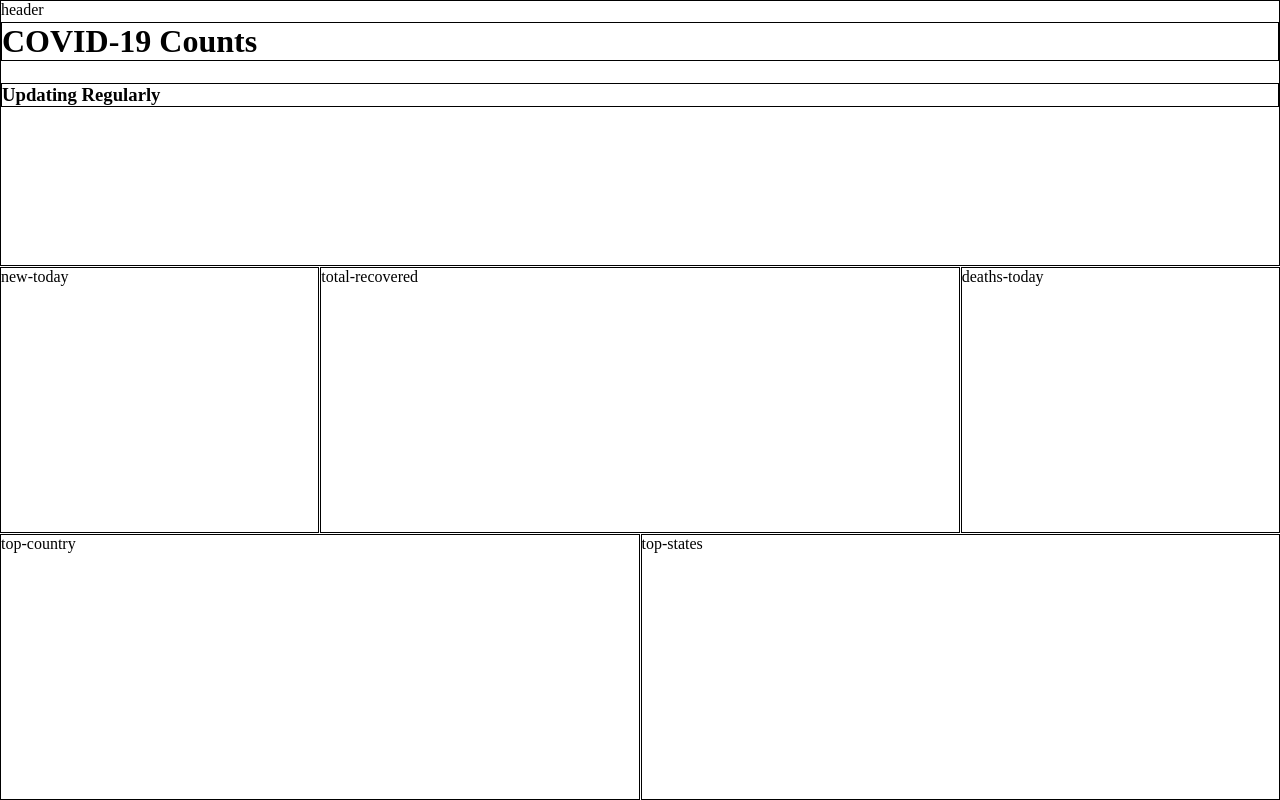
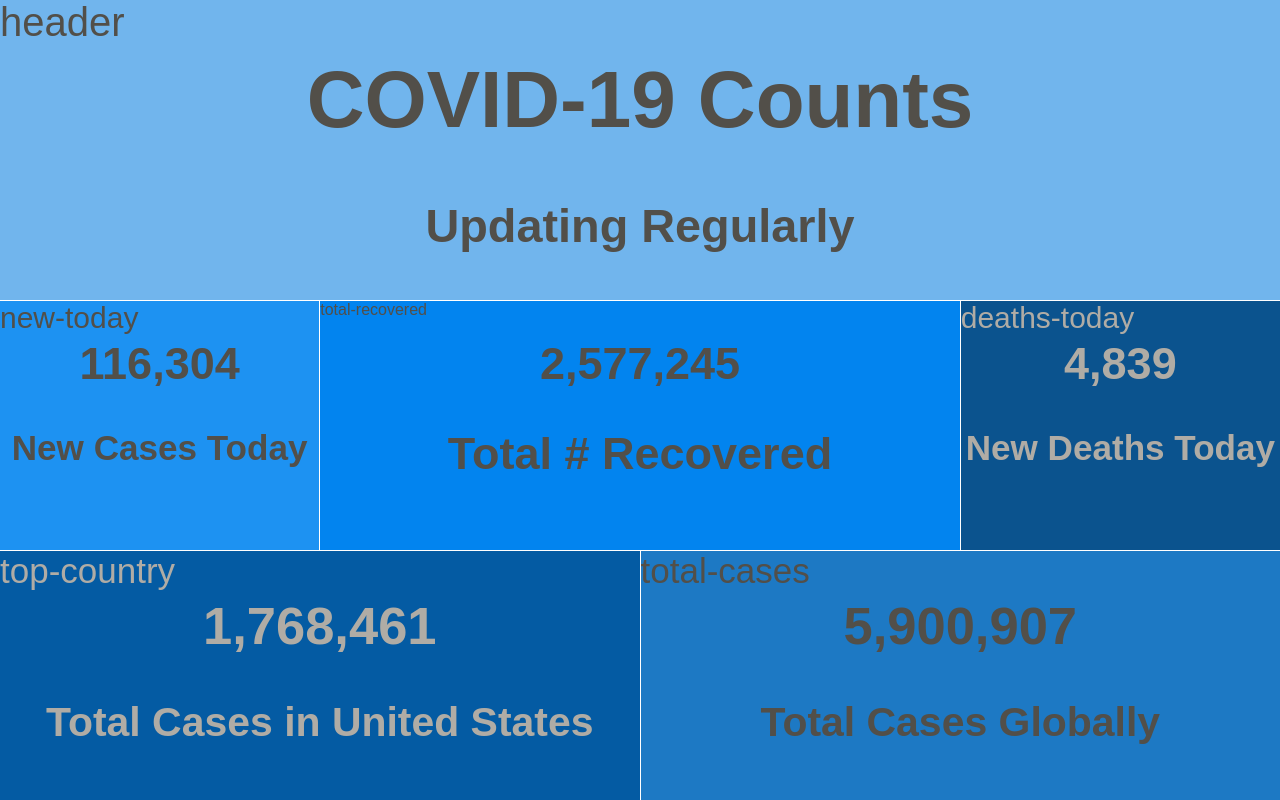
Before and after one commit to mmegala/cs130-coursework, a plain HTML site: page project1/index.html in a window 1280 px wide. Drawn offline with Linux system fonts and the light colour scheme; no server answers; a web font is replaced by a local one.

Commit message:
updating project

```diff
--- a/project1/index.html
+++ b/project1/index.html
@@ -9,19 +9,44 @@
   aesthetically pleasing version of the current coronavirus counts." content="The HTML5 Herald">
   <meta name="author" content="SitePoint">
   <link rel="stylesheet" href="styles.css">
-
+  <style>
+    @import url('https://fonts.googleapis.com/css2?family=Muli:ital@0;1&display=swap');
+    </style
 </head>
 <body id="container">
   <div class="grid-container">
-    <div class="total-recovered"></div>
+
+    <section class="total-recovered">
+      <h2>2,577,245</h2>
+      <h2>Total # Recovered</h2>
+    </section>
+
     <div class="header">
       <h1>COVID-19 Counts</h1>
       <h3>Updating Regularly</h3>
     </div>
-    <div class="new-today"></div>
-    <div class="deaths-today"></div>
-    <div class="top-country"></div>
-    <div class="top-states"></div>
+
+    <section class="new-today">
+      <h2>116,304</h2>
+      <h3>New Cases Today</h3>
+    </section>
+
+    <section class = "deaths-today">
+      <h2>4,839</h2>
+      <h3>New Deaths Today</h3>
+    </section>
+
+    <section class="top-country">
+      <h2>1,768,461</h2>
+      <h3>Total Cases in United States</h3>
+    </section>
+
+    <section class = "total-cases">
+      <h2>5,900,907</h2>
+      <h3>Total Cases Globally</h3>
+
+    </section>
+    <!-- <div class="top-states"></div> -->
   </div>
 </body>
 </html>
--- a/project1/scripts.js
+++ b/project1/scripts.js
@@ -1,10 +1,40 @@
-let url = "https://api.thevirustracker.com/free-api?global=stats"
-fetch(url)
-        .then(response => response.json())
-        .then(data =>  {
-            console.log(data);
-});
 
-// Ok! Now I've officially gotten the information for one API.
-// I plan to integrate a map into my page and include information
-// for certain states and counties, which isn't available in this API
+// Ok! Now I have an API that has all countries and global stats.
+// I plan to integrate a map into my page.
+
+// Issue! :( I think requesting all countries is an issue,
+// since it says I have too many requests. For now, I'll make the templates
+// and put them in this file but I'll hard-code info onto the html
+// just so the front page looks like it has something.
+
+var requestOptions = {
+    method: 'GET',
+    redirect: 'follow'
+  };
+
+  fetch("https://api.covid19api.com/summary", requestOptions)
+    .then(response => response.text())
+    .then(result => console.log(result))
+    .catch(error => console.log('error', error));
+
+data = response
+
+
+// total recovered!
+document.querySelector('.total-recovered').innerHTML = '';
+template = `
+<section class="total-recovered">
+      <h2>${???}</h2>
+      <h2>${???}</h2>
+    </section> `
+
+
+// {
+//   "Global": {
+//     "NewConfirmed": 103063,
+//     "TotalConfirmed": 5780056,
+//     "NewDeaths": 5299,
+//     "TotalDeaths": 362488,
+//     "NewRecovered": 63132,
+//     "TotalRecovered": 2349437
+//   },
--- a/project1/styles.css
+++ b/project1/styles.css
@@ -1,5 +1,9 @@
 html, body, .grid-container {
     height: 100%; margin: 0;
+}
+* {
+    justify-content: center;
+    font-family: 'Muli', sans-serif;
 }
 
 .grid-container {
@@ -9,35 +13,80 @@ html, body, .grid-container {
   gap: 1px 1px;
   grid-template-areas: "header header header header"
   "new-today total-recovered total-recovered deaths-today"
-  "top-country top-country top-states top-states";
+  "top-country top-country total-cases total-cases";
+  border: 1px;
 }
 
-.total-recovered { grid-area: total-recovered; }
+.total-recovered {
+    grid-area: total-recovered;
+    text-align: center;
+    background-color: #0284EF;
+    vertical-align: middle;
+    color: #524f49;
+}
+.total-recovered h2 {
+    font-size: 45px;
+}
 
 .header {
-    grid-area: header; }
+    grid-area: header;
+    text-align: center;
+    vertical-align: middle;
+    background-color: #71B5ED;
+    color: #524f49;
+    font-size: 40px;
+}
 
 .new-today {
-    grid-area: new-today; }
+    grid-area: new-today;
+    text-align: center;
+    vertical-align: middle;
+    background-color: #1D92F2;
+    color: #524f49;
+    font-size: 30px;
+}
 
 .deaths-today {
-    grid-area: deaths-today; }
+    vertical-align: middle;
+    grid-area: deaths-today;
+    text-align: center;
+    background-color: #0B538E;
+    color: #b0aca5;
+    font-size: 30px;
+}
 
 .top-country {
-    grid-area: top-country; }
+    grid-area: top-country;
+    text-align: center;
+    vertical-align: middle;
+    background-color: #045BA3;
+    color: #b0aca5;
+    font-size: 35px;
+}
 
-.top-states {
-    grid-area: top-states; }
-
-
+.total-cases {
+    grid-area: total-cases;
+    vertical-align: middle;
+    text-align: center;
+    background-color: #1D79C4;
+    color: #524f49;
+    font-size: 35px;
+}
+/* also, i'm not sure what i'm doing wrong?
+why are the section names showing on html? */
+/* can't get the little space between
+each section to disappear. */
 .grid-container * {
- border: 1px solid black;
- position: relative;
+    position: relative;
 }
 
 .grid-container *:after {
- content:attr(class);
- position: absolute;
- top: 0;
- left: 0;
+    content:attr(class);
+    position: absolute;
+    top: 0;
+    left: 0;
 }
+
+h2, h3, h4 {
+    border: 0px 0px 0px 0px;
+}
```
